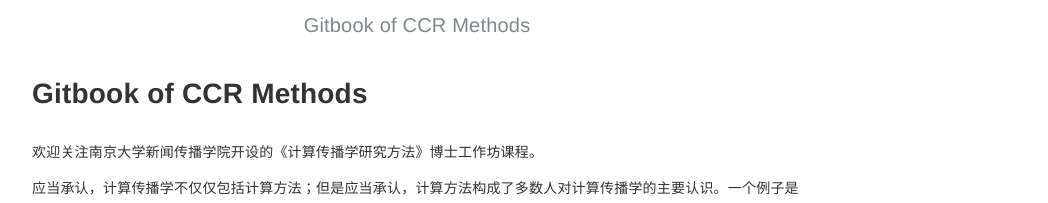
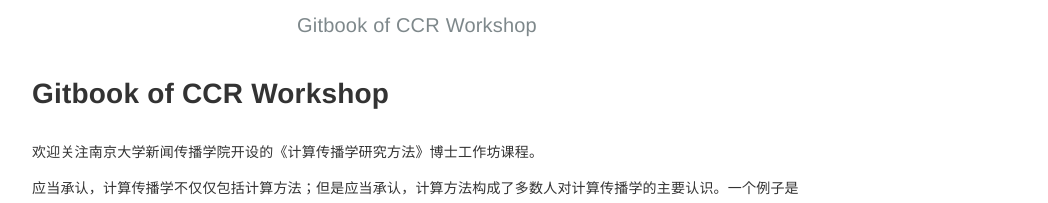
Before and after one commit to socrateslab/workshop, a Jekyll site: the page built from index.md, in a window 1280 px wide. Shown: the top 203 px of the page, without its empty margins (223-1271 px from the left). Built offline with Jekyll 4.4.1, drawn with Linux system fonts in a browser that asks for light colours.

Commit message:
Update _config.yml

```diff
--- a/_config.yml
+++ b/_config.yml
@@ -1,5 +1,5 @@
 # Configurations
-title:            Gitbook of CCR Methods
+title:            Gitbook of CCR Workshop
 longtitle:        Computational Communication Research Methods
 author:           Cheng-Jun Wang
 email:            wangchj04@126.com
```
